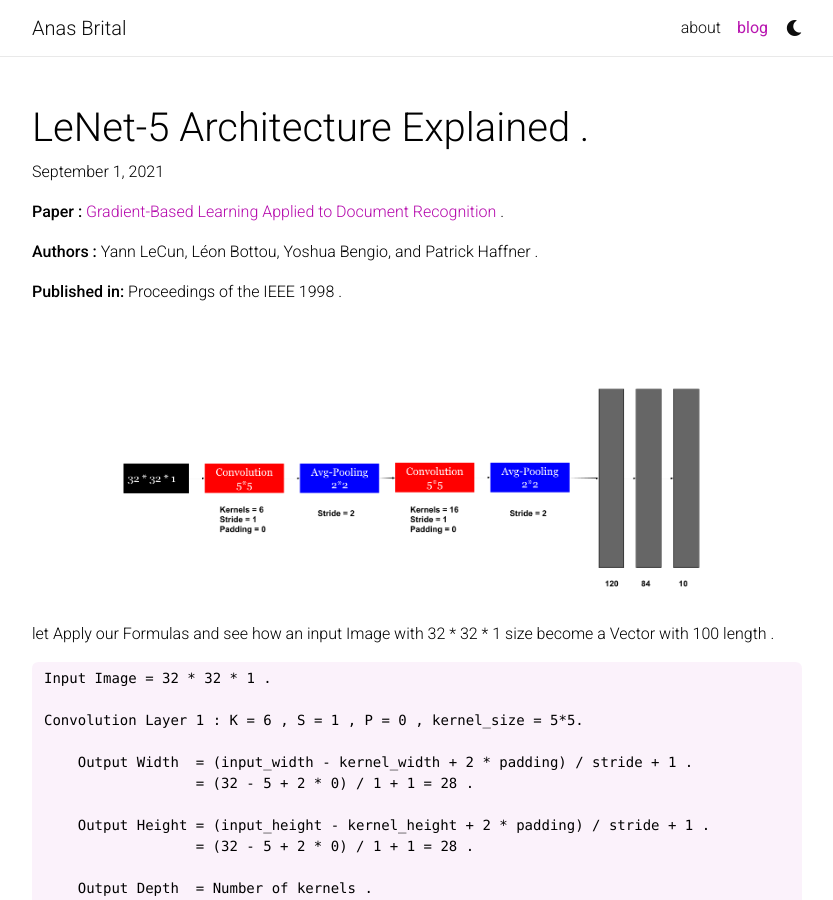
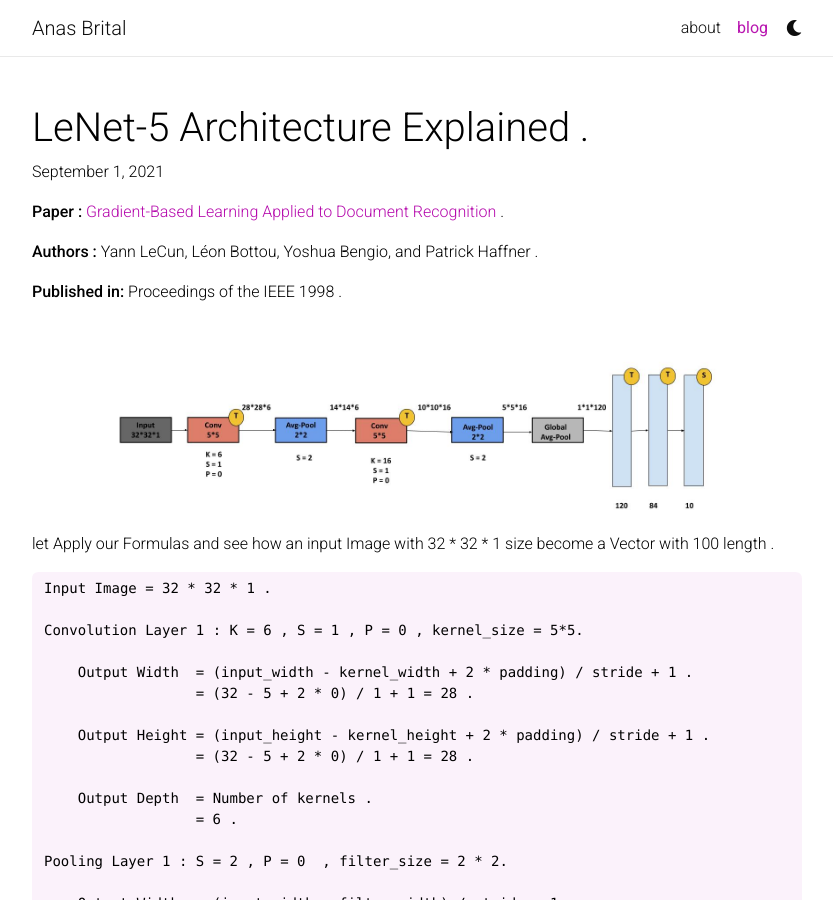
Before and after one commit to AnasBrital98/AnasBrital98.github.io, a Jekyll site: the page built from _posts/2021-09-1-LeNet-5-CNN-Architecture-Explained.md, in a window 1280 px wide and 900 px high. Shown: the whole window, without its empty margins (223-1056 px from the left). Built offline with Jekyll 4.4.1, drawn with Linux system fonts in a browser that asks for light colours; nearby versions of some CDN libraries; comment, search, counter and statistics services are not loaded; a style sheet for code colours, icons or effects is not loaded.

Commit message:
Adding LeNet5 Architecure in details and changing Profile Picture

```diff
--- a/_posts/2021-09-1-LeNet-5-CNN-Architecture-Explained.md
+++ b/_posts/2021-09-1-LeNet-5-CNN-Architecture-Explained.md
@@ -14,7 +14,7 @@
 **Published in:** Proceedings of the IEEE 1998 .
 
 <div align="center" >
-<img src="{{ site.baseurl }}/assets/img/1/LeNet5.png" width="80%" height="80%">
+<img src="{{ site.baseurl }}/assets/img/1/LeNet5-Architecture.jpg" width="80%" height="80%">
 </div>
 
 let Apply our Formulas and see how an input Image with 32 * 32 * 1 size become a Vector with 100 length .
```
Also changed, not shown: assets/img/1/LeNet5-Architecture.jpg (added), assets/img/2/AlexNet-Architecture.jpg (added), assets/img/AnasBrital98-Old.jpg (added), assets/img/AnasBrital98.jpg.
